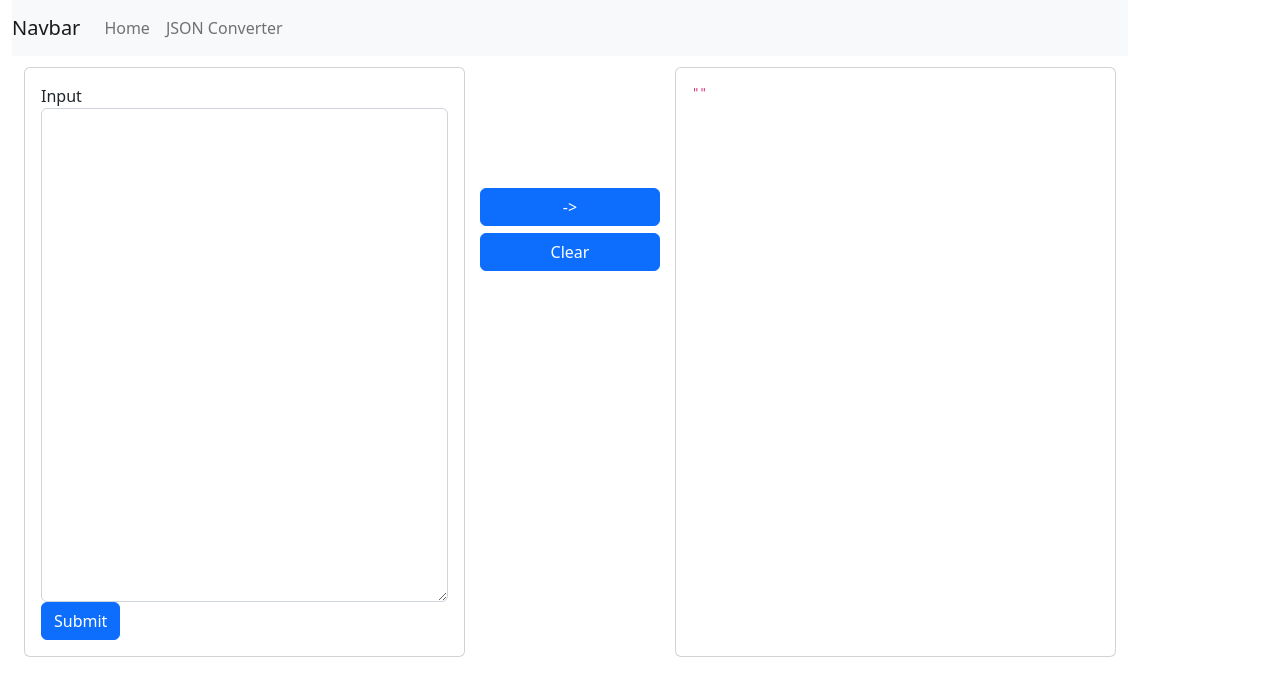
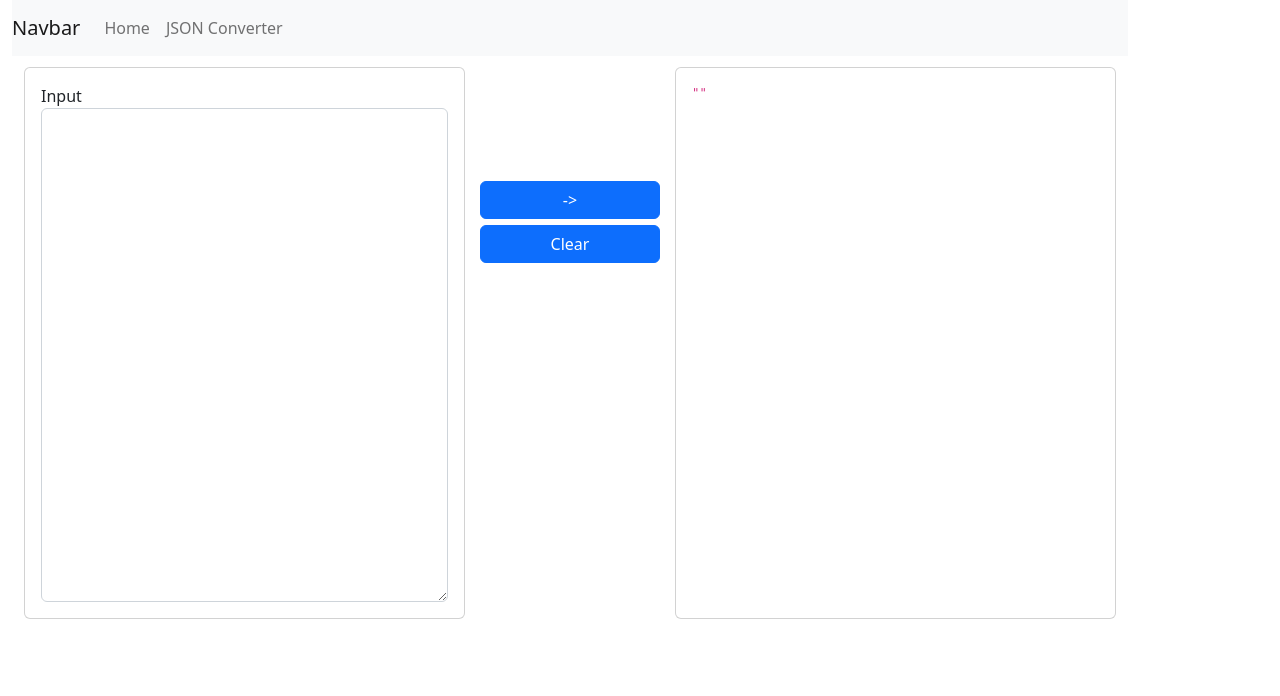
Before and after one commit to zishan02/BasicFormatter, an Angular app: page / in a window 1280 px wide. Shown: the top 696 px of the page. Built offline with nearby package versions, Linux system fonts and the light colour scheme.

Commit message:
removing button chages

```diff
--- a/src/app/jsonconverter/json-converter-input/json-converter-input.component.html
+++ b/src/app/jsonconverter/json-converter-input/json-converter-input.component.html
@@ -6,9 +6,6 @@
             <label for="exampleFormControlTextarea1">Input</label>
             <textarea [(ngModel)]="model.text" class="form-control"  name="text"  id="exampleFormControlTextarea1" rows="20" cols="50"></textarea>
           </div>
-
-          <button  type="submit" class="btn btn-primary" >Submit</button>
-
         </form>
       </div>
     </div>
--- a/src/app/jsonconverter/json-converter-input/json-converter-input.component.ts
+++ b/src/app/jsonconverter/json-converter-input/json-converter-input.component.ts
@@ -14,9 +14,6 @@ export class JsonConverterInputComponent extends JsonconverterMainComponent impl
   @Output() submitEvent=new EventEmitter<any>();
   @Output() ngSubmit=new EventEmitter<any>();
   @ViewChild('myForm') myForm: NgForm | undefined;
-  constructor(private newservice :JSONService ){
-    super(newservice);
-  }
 
   callParent(data :InputForm):void {
 console.log(data.text);
@@ -24,7 +21,7 @@ console.log(data.text);
   }
    ngOnInit()
   {
-    this.newservice.myObservable.subscribe(res=>{
+    this.service.myObservable.subscribe(res=>{
       this.myForm?.ngSubmit.emit();
     })
   }
--- a/src/app/jsonconverter/jsonconverter-main/jsonconverter-main.component.ts
+++ b/src/app/jsonconverter/jsonconverter-main/jsonconverter-main.component.ts
@@ -10,7 +10,7 @@ import { InputForm } from './InputForm';
   styleUrls: ['./jsonconverter-main.component.css']
 })
 export class JsonconverterMainComponent {
-  constructor(private service :JSONService ){
+  constructor(public service :JSONService ){
 
   }
    test: string="";
```
